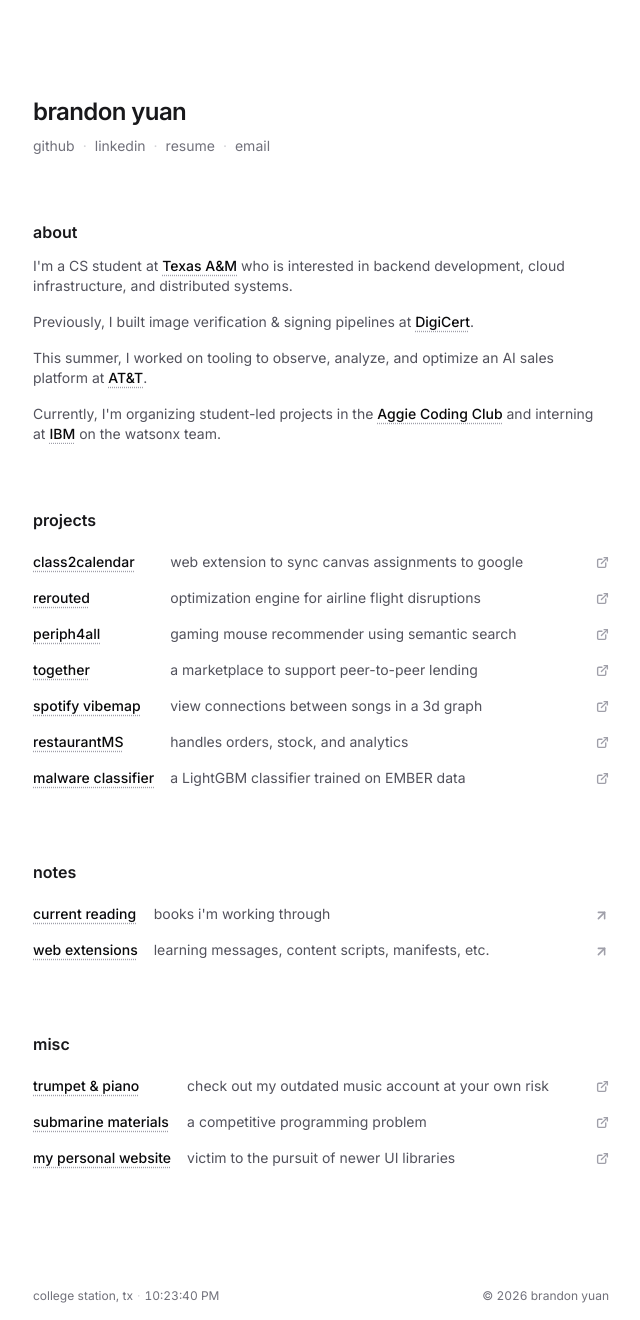
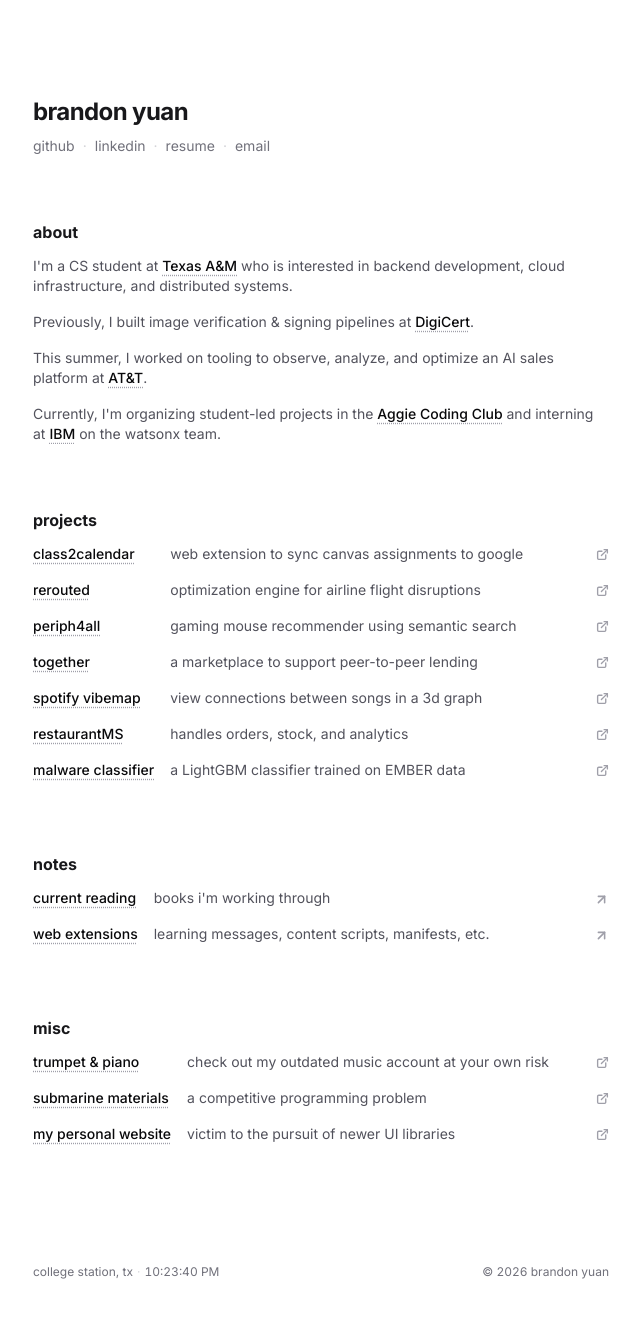
Before and after one commit to brandonyuanCS/new-personal-website, a Next.js app: page / in a window 1280 px wide. Shown: the whole page, without its empty margins (319-959 px from the left). After the commit the page ends 1296 px from the top, so only its background shows below. Built offline with nearby package versions, Linux system fonts and the light colour scheme; no server answers.

Commit message:
styling changes

```diff
--- a/app/page.tsx
+++ b/app/page.tsx
@@ -14,7 +14,7 @@ export default function Home() {
         <CascadeIn>
           {/* name + links */}
           <section className="flex flex-col gap-2 text-center sm:text-left">
-            <h1 className="text-2xl font-semibold tracking-tight">
+            <h1 className="text-2xl font-bold tracking-tight">
               brandon yuan
             </h1>
             <div className="flex flex-wrap items-center justify-center sm:justify-start gap-2 text-sm text-zinc-500 dark:text-zinc-400">
@@ -30,7 +30,7 @@ export default function Home() {
 
           {/* about */}
           <section className="flex flex-col gap-3 text-center sm:text-left">
-            <h2 className="text-md font-semibold">
+            <h2 className="text-base font-bold">
               about
             </h2>
             <div className="flex flex-col gap-4 text-sm text-zinc-600 dark:text-zinc-400">
@@ -51,10 +51,10 @@ export default function Home() {
 
           {/* projects */}
           <section className="flex flex-col gap-3">
-            <h2 className="text-md font-semibold">
+            <h2 className="text-base font-bold">
               projects
             </h2>
-            <div className="-mx-3 grid grid-cols-[minmax(0,1fr)_auto] gap-x-4 text-sm text-zinc-600 sm:grid-cols-[max-content_minmax(0,1fr)_auto] dark:text-zinc-400">
+            <div className="-mt-2 -mx-3 grid grid-cols-[minmax(0,1fr)_auto] gap-x-4 text-sm text-zinc-600 sm:grid-cols-[max-content_minmax(0,1fr)_auto] dark:text-zinc-400">
               {PROJECTS.map((project) => (
                 <ButtonLink
                   key={project.name}
@@ -70,10 +70,10 @@ export default function Home() {
           </section>
 
           <section className="flex flex-col gap-3">
-            <h2 className="text-md font-semibold">
+            <h2 className="text-base font-bold">
               notes
             </h2>
-            <div className="-mx-3 grid grid-cols-[minmax(0,1fr)_auto] gap-x-4 text-sm text-zinc-600 sm:grid-cols-[max-content_minmax(0,1fr)_auto] dark:text-zinc-400">
+            <div className="-mt-2 -mx-3 grid grid-cols-[minmax(0,1fr)_auto] gap-x-4 text-sm text-zinc-600 sm:grid-cols-[max-content_minmax(0,1fr)_auto] dark:text-zinc-400">
               {notes.map((note) => (
                   <ButtonLink
                     key={note.slug}
@@ -87,10 +87,10 @@ export default function Home() {
 
           {/* misc */}
           <section className="flex flex-col gap-3">
-            <h2 className="text-md font-semibold">
+            <h2 className="text-base font-bold">
               misc
             </h2>
-            <div className="-mx-3 grid grid-cols-[minmax(0,1fr)_auto] gap-x-4 text-sm text-zinc-600 sm:grid-cols-[max-content_minmax(0,1fr)_auto] dark:text-zinc-400">
+            <div className="-mt-2 -mx-3 grid grid-cols-[minmax(0,1fr)_auto] gap-x-4 text-sm text-zinc-600 sm:grid-cols-[max-content_minmax(0,1fr)_auto] dark:text-zinc-400">
               <ButtonLink href="https://www.instagram.com/brandon.trumpet/" target="_blank" rel="noopener noreferrer" name="trumpet & piano" description="check out my outdated music account at your own risk" isExternal />
               <ButtonLink href="https://github.com/brandonyuanCS/kattis-problem-submarine-materials" target="_blank" rel="noopener noreferrer" name="submarine materials" description="a competitive programming problem" isExternal />
               <ButtonLink href="https://github.com/brandonyuanCS/brandonyuancs.github.io" target="_blank" rel="noopener noreferrer" name="my personal website" description="victim to the pursuit of newer UI libraries" isExternal />
```
